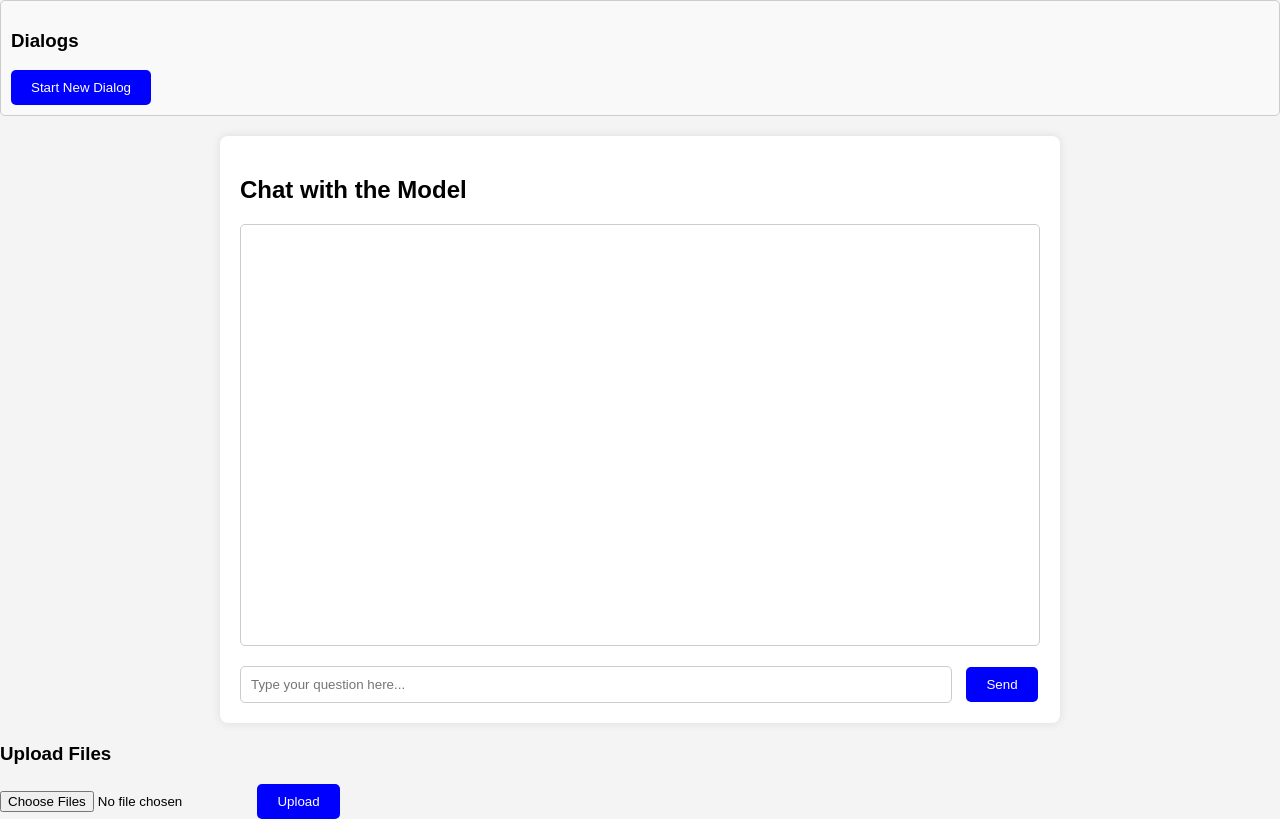
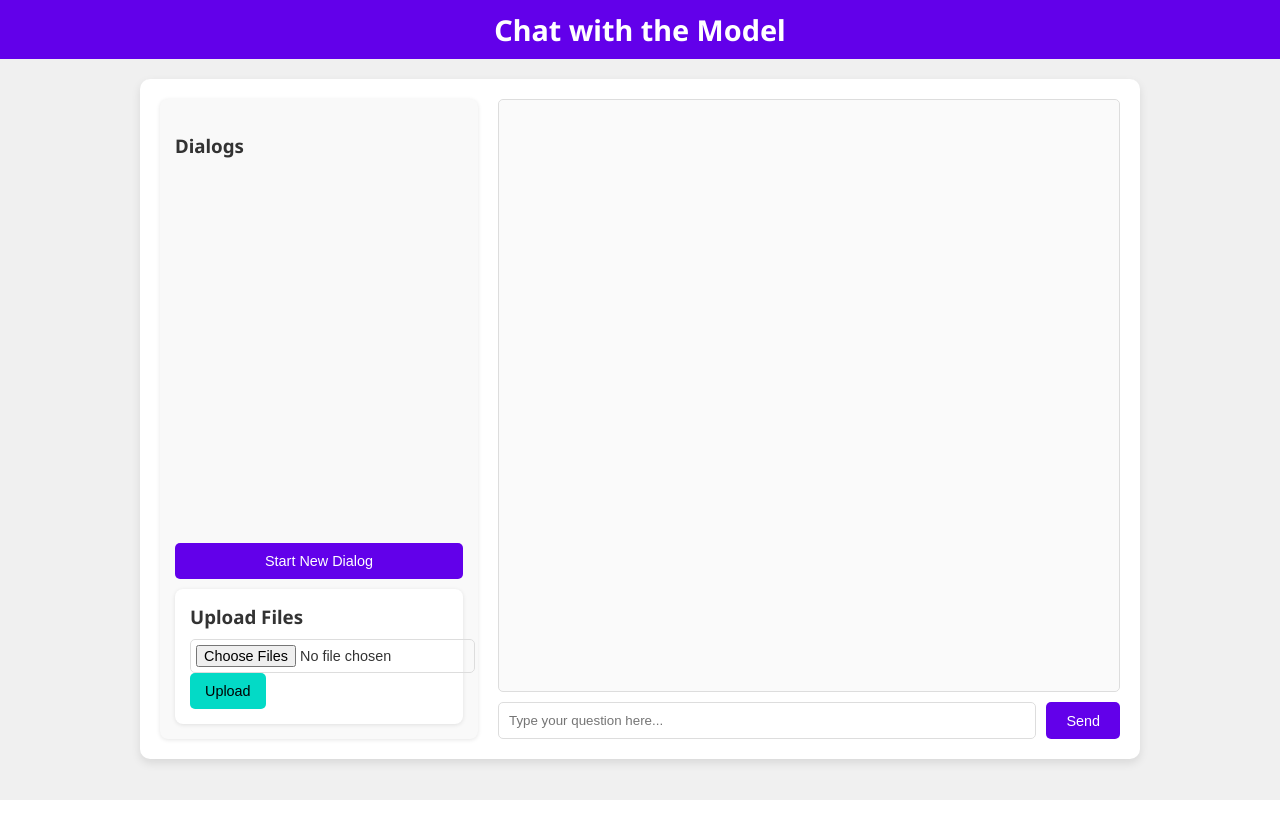
Before and after one commit to Luritron/rag_llm, a Django app: page /ui/ in a window 1280 px wide. Run offline with Django 5.2, Linux system fonts and the light colour scheme.

Commit message:
ui update

```diff
--- a/llm_rag_project/ui/templates/ui/chat.html
+++ b/llm_rag_project/ui/templates/ui/chat.html
@@ -4,100 +4,194 @@
     <meta charset="UTF-8">
     <meta name="viewport" content="width=device-width, initial-scale=1.0">
     <title>Chat with Model</title>
+    <link rel="preconnect" href="https://fonts.googleapis.com">
+    <link rel="preconnect" href="https://fonts.gstatic.com" crossorigin>
+    <link href="https://fonts.googleapis.com/css2?family=Noto+Sans:ital,wght@0,100..900;1,100..900&display=swap" rel="stylesheet">
     <style>
         body {
-            font-family: Arial, sans-serif;
+            font-family: "Noto Sans", Arial, sans-serif;
             margin: 0;
             padding: 0;
-            background-color: #f4f4f4;
+            background-color: #f0f0f0;
+            color: #333;
         }
         .container {
-            max-width: 800px;
+            max-width: 1000px;
             margin: 20px auto;
-            padding: 20px;
-            background: white;
-            box-shadow: 0 0 10px rgba(0, 0, 0, 0.1);
-            border-radius: 8px;
+            background: #ffffff;
+            box-shadow: 0 4px 10px rgba(0, 0, 0, 0.1);
+            border-radius: 10px;
+            overflow: hidden;
         }
-        .chat {
-            height: 400px;
-            overflow-y: auto;
-            margin-bottom: 20px;
-            border: 1px solid #ccc;
-            padding: 10px;
-            border-radius: 5px;
+        header {
+            background-color: #6200ea;
+            color: #fff;
+            padding: 10px 15px;
+            text-align: center;
         }
-        .message {
-            margin: 10px 0;
-        }
-        .message.user {
-            text-align: right;
-            color: blue;
-        }
-        .message.model {
-            text-align: left;
-            color: green;
-        }
-        input[type="text"] {
-            width: calc(100% - 110px);
-            padding: 10px;
-            margin-right: 10px;
-            border: 1px solid #ccc;
-            border-radius: 5px;
+        header h1 {
+            margin: 0;
+            font-size: 1.8rem;
         }
         button {
-            padding: 10px 20px;
+            padding: 10px 15px; /* Сбалансированная высота и ширина */
             border: none;
-            background: blue;
-            color: white;
+            background-color: #6200ea; /* Основной цвет кнопки */
+            color: #fff;
+            border-radius: 5px;
+            cursor: pointer;
+            font-size: 0.9rem; /* Размер текста */
+            transition: background-color 0.3s, transform 0.2s; /* Анимация */
+        }
+        button:hover {
+            background-color: #3700b3; /* Цвет при наведении */
+            transform: scale(1.05); /* Легкое увеличение кнопки */
+        }
+        button:active {
+            background-color: #24006b; /* Цвет при нажатии */
+            transform: scale(0.95); /* Уменьшение кнопки при клике */
+        }
+        /* Кнопка выбора файлов */
+        input[type="file"] {
+            padding: 5px;
+            font-size: 0.9rem;
+            border: 1px solid #ddd;
             border-radius: 5px;
             cursor: pointer;
         }
-        button:hover {
-            background: darkblue;
+        .main {
+            display: flex;
+            gap: 20px;
+            padding: 20px;
         }
         .dialog-list {
-            margin-bottom: 20px;
-            padding: 10px;
-            border: 1px solid #ccc;
-            border-radius: 5px;
+            display: flex;
+            flex-direction: column;
+            gap: 10px;
+            width: 30%;
+            max-height: 750px; /* Ограничение высоты списка диалогов */
             background: #f9f9f9;
+            border-radius: 8px;
+            box-shadow: 0 1px 4px rgba(0, 0, 0, 0.1);
+            padding: 15px;
+            overflow: hidden;
         }
         .dialog-list ul {
             list-style: none;
             padding: 0;
+            margin: 0;
+            overflow-y: auto; /* Прокрутка для списка диалогов */
+            flex-grow: 1; /* Занимает оставшееся пространство */
         }
         .dialog-list li {
-            padding: 5px 10px;
+            padding: 10px;
+            margin-bottom: 5px;
+            cursor: pointer;
+            border-radius: 5px;
+            transition: background-color 0.3s;
+        }
+        .dialog-list li:hover {
+            background-color: #e0e0e0;
+        }
+        .upload-container {
+            background: #ffffff;
+            border-radius: 8px;
+            box-shadow: 0 1px 4px rgba(0, 0, 0, 0.1);
+            padding: 15px;
+        }
+        .upload-container h3 {
+            margin: 0 0 10px;
+        }
+        .upload-container button {
+            background-color: #03dac6;
+            color: #000;
             cursor: pointer;
         }
-        .dialog-list li:hover {
-            background: #e9e9e9;
+        .upload-container button:hover {
+            background-color: #018786;
+        }
+        .chat {
+            flex: 1;
+            display: flex;
+            flex-direction: column;
+            height: calc(100vh - 160px); /* Высота окна браузера минус высота заголовка и отступы */
+            gap: 10px;
+        }
+        .chat-window {
+            flex: 1;
+            max-height: 100%; /* Ограничение высоты */
+            overflow-y: auto; /* Прокрутка */
+            border: 1px solid #ddd;
+            border-radius: 5px;
+            padding: 10px;
+            background: #fafafa;
+        }
+        .chat-window .message {
+            margin-bottom: 15px;
+            padding: 10px;
+            border-radius: 5px;
+        }
+        .chat-window .message.user {
+            background-color: #e3f2fd;
+            align-self: flex-end;
+        }
+        .chat-window .message.model {
+            background-color: #ede7f6;
+            align-self: flex-start;
+        }
+        .chat-input form {
+            display: flex;
+            gap: 10px;
+        }
+        .chat-input input {
+            flex: 1;
+            padding: 10px;
+            border: 1px solid #ddd;
+            border-radius: 5px;
+        }
+        .chat-input button {
+            padding: 10px 20px;
+            border: none;
+            background-color: #6200ea;
+            color: #fff;
+            border-radius: 5px;
+            cursor: pointer;
+            transition: background-color 0.3s;
+        }
+        .chat-input button:hover {
+            background-color: #3700b3;
         }
     </style>
 </head>
 <body>
-    <div class="dialog-list" id="dialog-list">
+    <header>
+        <h1>Chat with the Model</h1>
+    </header>
+    <div class="container">
+        <div class="main">
+            <div class="dialog-list">
                 <h3>Dialogs</h3>
                 <ul id="dialog-list-container"></ul>
                 <button id="new-dialog-btn">Start New Dialog</button>
-    </div>
-
-    <div class="container">
-        <h2>Chat with the Model</h2>
-        <div class="chat" id="chat-window"></div>
-        <form id="chat-form">
-            <input type="text" id="user-input" placeholder="Type your question here..." required />
-            <button type="submit">Send</button>
-        </form>
-    </div>
-
+                <!-- Контейнер для Upload Files -->
                 <div class="upload-container">
                     <h3>Upload Files</h3>
                     <form id="upload-form" enctype="multipart/form-data">
                         <input type="file" id="file-input" multiple />
                         <button type="submit">Upload</button>
                     </form>
+                </div>
+            </div>
+            <div class="chat">
+                <div class="chat-window" id="chat-window"></div>
+                <div class="chat-input">
+                    <form id="chat-form">
+                        <input type="text" id="user-input" placeholder="Type your question here..." required />
+                        <button type="submit" id="send-button">Send</button>
+                    </form>
+                </div>
+            </div>
+        </div>
     </div>
     <script>
         const chatWindow = document.getElementById('chat-window');
```
Also changed, not shown: llm_rag_project/db-hormozi/ca702592-72be-467e-9550-c8d9f559ad74/chroma.sqlite3 (added), llm_rag_project/db.sqlite3. Lines whose indentation alone changed are shown as unchanged.
